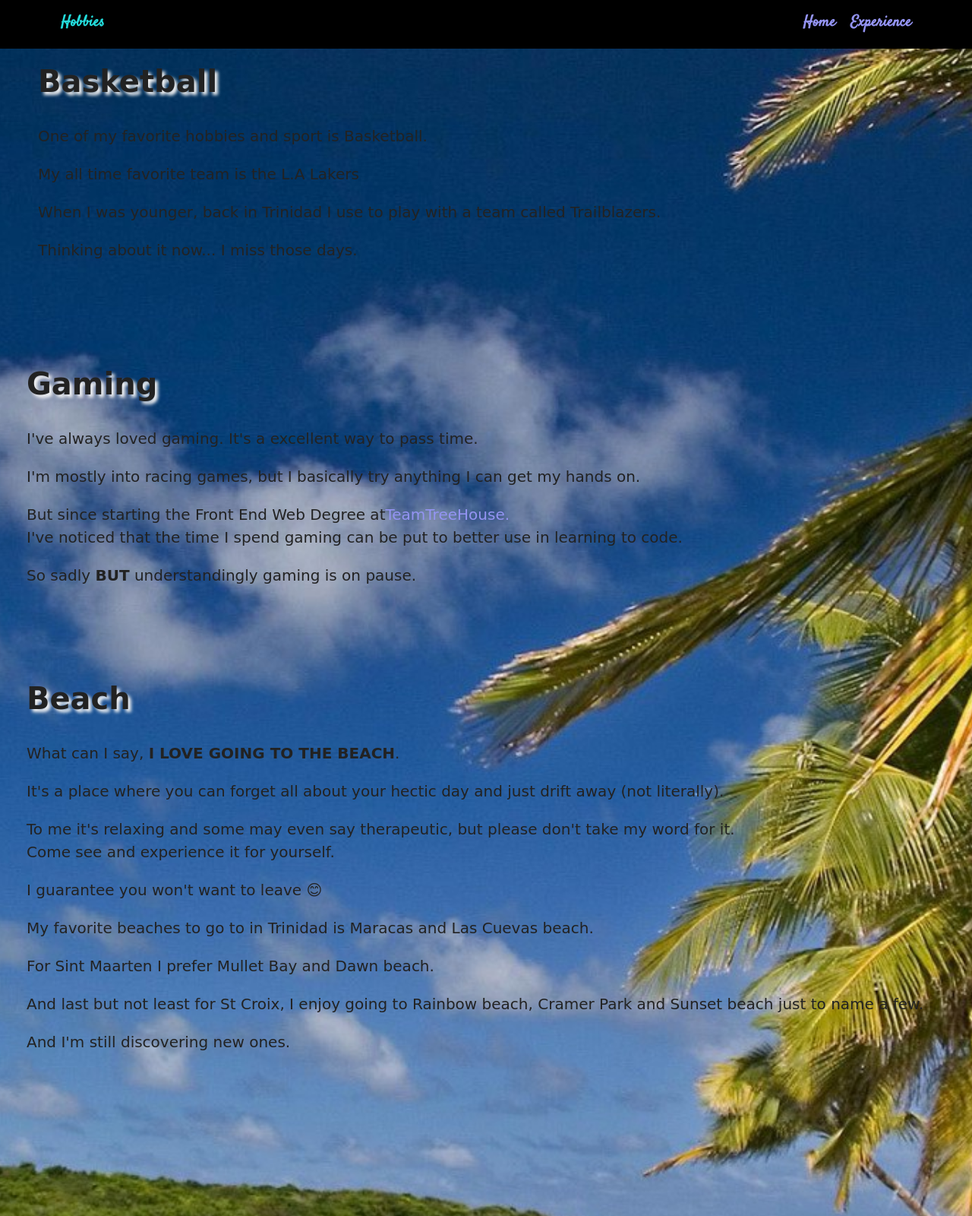
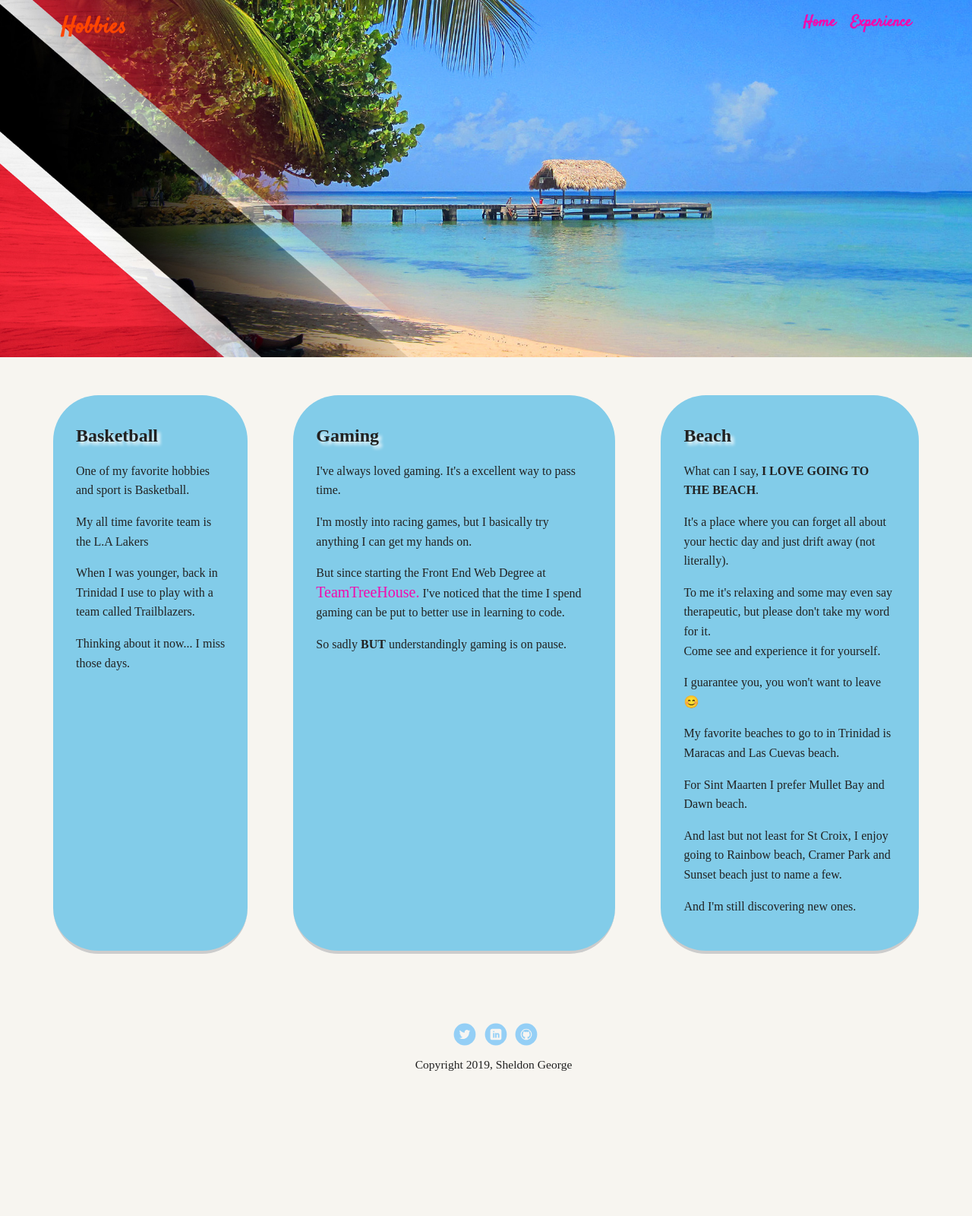
Before and after one commit to sheldonjash/portfolio_update_v1, a plain HTML site: page hobbies.html in a window 1280 px wide. Shown: the top 1600 px of the page at 76% size. After the commit the page ends 1505 px from the top, so only its background shows below. Drawn offline with Linux system fonts and the light colour scheme; a web font is replaced by a local one.

Commit message:
hoping for exceeds
In the Hobbies page I don't know how to get the all 3 cards to be the same dimensions. And on the Experience page I'm having trouble having the whole background image to show, like on the other 2 pages.

```diff
--- a/hobbies.html
+++ b/hobbies.html
@@ -8,7 +8,7 @@
     <link href="https://fonts.googleapis.com/css?family=Jomolhari&display=swap" rel="stylesheet">
     <title>Hobbies</title>
 </head>
-<body id="hobbies">
+<body>
 <div class="main-nav">
     <ul class="nav">
         <link href="https://fonts.googleapis.com/css?family=Dancing+Script|Indie+Flower|Satisfy&display=swap" rel="stylesheet">
@@ -19,36 +19,49 @@
 </div>
 
 <!--Some hobbies-->
+
 <header class="hobbies-header">
   <link href="https://fonts.googleapis.com/css?family=Tangerine&display=swap" rel="stylesheet">
-  <div class="Basketball">
-    <h1>Basketball</h1>
+</header>
+
+<main class="flex">
+<div class="card">
+  <h2>Basketball</h2>
     <p>One of my favorite hobbies and sport is Basketball.</p>
     <p>My all time favorite team is the L.A Lakers</p>
     <p>When I was younger, back in Trinidad I use to play with a team called Trailblazers.</p>
     <p>Thinking about it now... I miss those days.</p>
 </div>
 
-<div class="Gaming">
-<h1>Gaming</h1>
+<div class="card">
+  <h2>Gaming</h2>
     <p>I've always loved gaming. It's a excellent way to pass time.</p>
     <p>I'm mostly into racing games, but I basically try anything I can get my hands on.</p>
-<p>But since starting the Front End Web Degree at<a href="https://teamtreehouse.com/" target="_blank">TeamTreeHouse.</a><br>I've noticed that the time I spend gaming can be put to better use in learning to code.</p>
+    <p>But since starting the Front End Web Degree at <a href="https://teamtreehouse.com/" target="_blank">TeamTreeHouse.</a> I've noticed that the time I spend gaming can be put to better use in learning to code.</p>
     <p>So sadly <strong>BUT</strong> understandingly gaming is on pause.</p>
 </div>
 
-<div class="Beach">
-<h1>Beach</h1>
+<div class="card">
+  <h2>Beach</h2>
     <p>What can I say, <strong>I LOVE GOING TO THE BEACH</strong>.</p>
     <p>It's a place where you can forget all about your hectic day and just drift away (not literally).</p>
     <p>To me it's relaxing and some may even say therapeutic, but please don't take my word for it.<br> Come see and experience it for yourself.</p>
-<p>I guarantee you won't want to leave &#x1F60A</p>
+    <p>I guarantee you, you won't want to leave &#x1F60A</p>
     <p>My favorite beaches to go to in Trinidad is Maracas and Las Cuevas beach.</p>
     <p>For Sint Maarten I prefer Mullet Bay and Dawn beach.</p>
     <p>And last but not least for St Croix, I enjoy going to Rainbow beach, Cramer Park and Sunset beach just to name a few.</p>
     <p>And I'm still discovering new ones.</p>
 </div>
+</main>
 
-</header>
+<footer>
+    <ul>
+        <li><a href="https://twitter.com/sheldonjg" target="_blank" class="social twitter">Twitter</a></li>
+        <li><a href="https://www.linkedin.com/in/sheldon-george-9b818457/" target="_blank" class="social linkedin">LinkedIn</a></li>
+        <li><a href="https://github.com/sheldonjash" target="_blank" class="social github">Github</a></li>
+    </ul>
+        <p class="copyright">Copyright 2019, Sheldon George</p>
+</footer>
+
 </body>
 </html>
--- a/styles.css
+++ b/styles.css
@@ -15,7 +15,8 @@ body {
 
 a {
   text-decoration: rgb(231, 129, 40);
-  color: rgb(148, 148, 243);
+  color: rgb(243, 10, 173);
+  font-size: 20px;
 }
 a:hover {
   color: #0e97f1;
@@ -30,7 +31,7 @@ ul.nav {
 
 .main-nav {
   width: 100%;
-  background: black;
+  background: rgba(221, 183, 183, 0);
   min-height: 10px;
   padding: 10px;
   position: fixed;
@@ -43,12 +44,14 @@ ul.nav {
   list-style-type: none;
   margin: 0 auto;
   padding: 0;
+  font-size: 30px;
 }
 
 .nav .name {
-    display: block;
+    display: box;
     margin-right: auto;
-    color: rgb(35, 219, 219);
+    color: orangered;
+    font-size: 30px;
 }
 .nav li {
   padding: 5px 10px 10px 10px;
@@ -57,7 +60,7 @@ ul.nav {
   transition: all .5s;
 }
 .nav a:hover {
-  color: white
+  color: orangered
 }
 
 .home-header {
@@ -69,7 +72,7 @@ ul.nav {
   background-attachment: scroll;
   background-color: lightblue;
   overflow: hidden;
-  padding-top: 60px;
+  padding-top: 80px;
 }
 
 header {
@@ -79,7 +82,7 @@ header .profile-image {
   margin-top: 50px;
   width: 150px;
   height: 150px;
-  border-radius: 50%;
+  border-radius: 10%;
   border: 3px solid white;
   transition: all .5s;
 }
@@ -87,40 +90,40 @@ header .profile-image:hover {
   transform: scale(1.2) rotate(360deg);
 }
 .tag {
-  background-color: white;
-  color: black;
+  background-color: rgba(255, 255, 255, 0);
+  color: rgb(0, 0, 0);
   padding: 10px;
-  border-radius: 5px;
+  border-radius: 30px;
   display: table;
   margin: 10px auto;
   font-family: 'Tangerine', cursive;
-  font-size: 50px;
-  text-shadow: 4px 4px 4px #aaa;
+  font-size: 48px;
+  text-shadow: 4px 4px 4px white;
 }
 .location {
-  background-color: #222;
+  background-color: rgba(34, 34, 34, 0);
   color: yellow;
   font-family: 'Tangerine', cursive;
   font-size: 40px;
 }
 
 h2 {
-  text-shadow: 4px 4px 4px #aaa;
+  text-shadow: 4px 4px 4px white;
 }
 
 .card {
   margin: 30px;
   padding: 20px 40px 40px;
-  max-width: 500px;
+  max-width: 900px;
   text-align: left;
-  background: #fff;
+  background: rgb(158, 147, 147);
   border-bottom: 4px solid #ccc;
   border-radius: 6px;
   transition: all .5s;
 
 }
 .card:hover {
-  border-color: #04adfc;
+  border-color: teal;
 }
 
 ul.skills {
@@ -131,7 +134,7 @@ ul.skills {
 .skills li {
   border-radius: 6px;
   display: inline-block;
-  background: #ff9904;
+  background: #f0ec00;
   color: white;
   padding: 5px 10px;
   margin: 2px;
@@ -227,7 +230,7 @@ a.social:hover {
 }
 
 .exp-header {
-  background: url('images/welding.jpg') no-repeat top center ;
+  background: url('images/Welder1.jpg') no-repeat top center ;
   text-align: center;
   background-size: cover;
   background-position: center center;
@@ -235,75 +238,44 @@ a.social:hover {
   background-attachment: scroll;
   background-color: lightblue;
   overflow: hidden;
-  padding-bottom: 700px;
-  font-family: 'Tangerine', cursive;
-  font-size: 50px;
+  padding-top: 80px;
+}
+
+
+.card {
+  margin: 30px;
+  padding: 20px 30px 30px;
+  max-width: 900px;
+  text-align: left;
+  background: rgb(130, 204, 233);
+  border-bottom: 4px solid #ccc;
+  border-radius: 60px;
+  transition: all .5s;
+}
+
+.card:hover {
+  border-color: orangered;
+}
+
+
+
+.hobbies-header {
+  text-align: center;
+  background: url(images/T&T-beach.jpg) no-repeat top center;
+  background-size: cover;
+  background-position: center center;
+  background-attachment: scroll;
+  background-repeat: no-repeat;
+  overflow: hidden;
+  padding-top: 80px;
+  font-family: 'Pacifico', cursive;
+}
+
+h1 {
+  text-shadow: 4px 4px 4px white;
 }
 
 ul.nav {
   font-family: 'Satisfy', cursive;
   font-size: 20px;
 }
-
-
-
-div.welder {
-padding: 20px;
-color: aqua;
-
-}
-
-.auditor-header {
-text-align: center;
-background: url(images/alegria2.jpg) no-repeat top center;
-background-size: cover;
-background-position: center center;
-background-repeat: no-repeat;
-background-attachment: scroll;
-background-color: lightblue;
-overflow: hidden;
-padding-bottom: 60px;
-font-family: 'Merienda', cursive;
-font-size: 25px;
-}
-
-div.auditor {
-padding: 20px;
-color: #001f3f;
-
-}
-
-.hobbies-header {
-  text-align: left;
-  background: url(images/T&T1.jpeg) no-repeat top center;
-  background-size: cover;
-  background-position: center center;
-  background-attachment: scroll;
-  background-repeat: no-repeat;
-  overflow: hidden;
-  padding-bottom: 800px;
-  font-family: 'Pacifico', cursive;
-  font-size: 20px;
-}
-
-h1 {
-  text-shadow: 4px 4px 4px whitesmoke;
-}
-
-ul.nav {
-  font-family: 'Satisfy', cursive;
-  font-size: 20px;
-}
-
-div.Basketball {
-padding: 50px;
-}
-
-div.Gaming {
-padding: 35px;
-}
-
-div.Beach {
-padding: 35px;
-
-}
```
Also changed, not shown: experience.html (+21 -13 lines), images/T&T-beach.jpg (added), images/T&T1.jpeg (deleted), images/Welder1.jpg (added), images/Welder2.jpg (added), images/Welder3.jpg (added), images/alegria2.jpg (deleted). Lines whose indentation alone changed are shown as unchanged.
